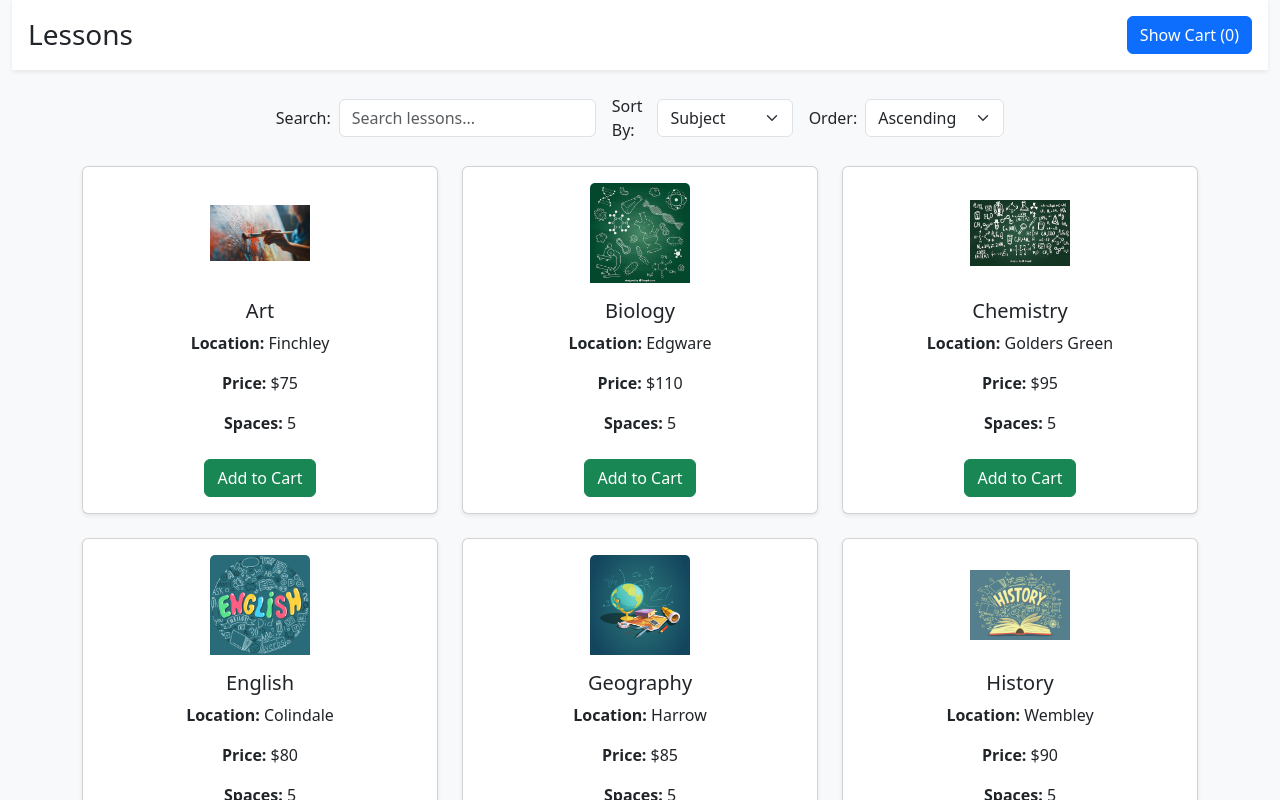
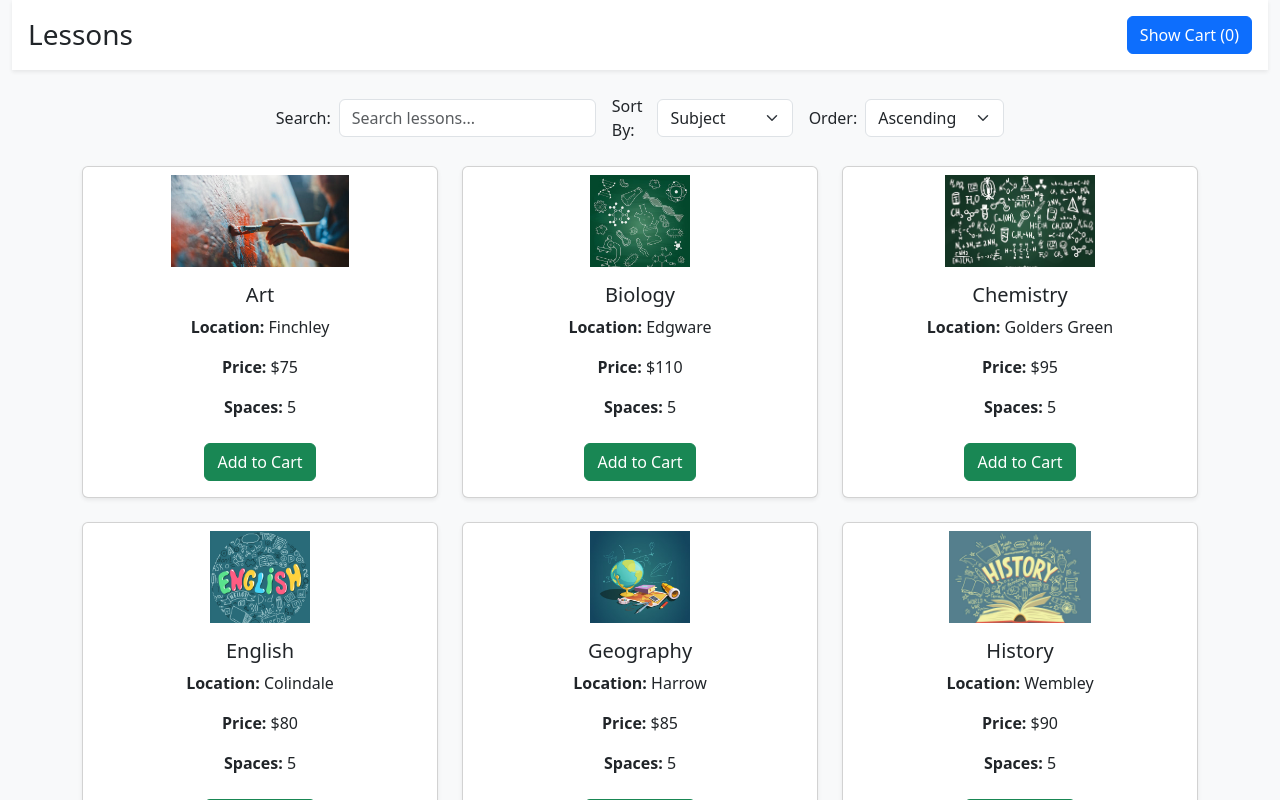
Before and after one commit to Tamjid-Karim05/vue-lessons, a Vue app: page / in a window 1280 px wide. Shown: the top 800 px of the page. Built offline with nearby package versions, Linux system fonts and the light colour scheme.

Commit message:
adjusted length x width

```diff
--- a/src/App.vue
+++ b/src/App.vue
@@ -13,7 +13,7 @@ const lessons = ref([
   { _id: '6', topic: 'Art', location: 'Finchley', price: 75, space: 5, image: '/images/art.jpg' },
   { _id: '7', topic: 'History', location: 'Wembley', price: 90, space: 5, image: '/images/history.jpg' },
   { _id: '8', topic: 'Geography', location: 'Harrow', price: 85, space: 5, image: '/images/geography.jpg' },
-  { _id: '9', topic: 'Music', location: 'Camden', price: 130, space: 5, image: '/images/music.jpg' },
+  { _id: '9', topic: 'Music', location: 'Camden', price: 130, space: 5, image: '/images/music.png '},
   { _id: '10', topic: 'PE', location: 'Islington', price: 60, space: 5, image: '/images/pe.jpg' },
 ]);
 
--- a/src/components/Lessons.vue
+++ b/src/components/Lessons.vue
@@ -67,7 +67,9 @@ const sortedLessons = computed(() => {
   <div class="row row-cols-1 row-cols-md-2 row-cols-lg-3 g-4">
     <div class="col" v-for="lesson in sortedLessons" :key="lesson._id">
       <div class="card h-100 shadow-sm text-center">
-        <img :src="lesson.image" :alt="lesson.topic" class="card-img-top mx-auto mt-3" style="width: 100px; height: 100px; object-fit: contain;" />
+        <div class="image-container">
+          <img :src="lesson.image" :alt="lesson.topic" class="card-img-top mx-auto mt-3 lesson-image" />
+        </div>
         <div class="card-body">
           <h2 class="card-title h5">{{ lesson.topic }}</h2>
           <p class="card-text"><strong>Location:</strong> {{ lesson.location }}</p>
@@ -80,6 +82,19 @@ const sortedLessons = computed(() => {
   </div>
 </template>
 <style scoped>
+.image-container {
+  width: 100%;
+  height: 100px; /* Set a fixed height for consistency */
+  display: flex;
+  justify-content: center;
+  align-items: center;
+  overflow: hidden; /* Hide any overflow */
+}
+.lesson-image {
+  max-width: 100%;
+  max-height: 100%;
+  object-fit: contain; /* Scale image to fit within container */
+}
 .card:hover {
   transform: translateY(-5px);
   box-shadow: 0 8px 16px rgba(0, 0, 0, 0.2);
```
Also changed, not shown: public/images/music.png (added).
